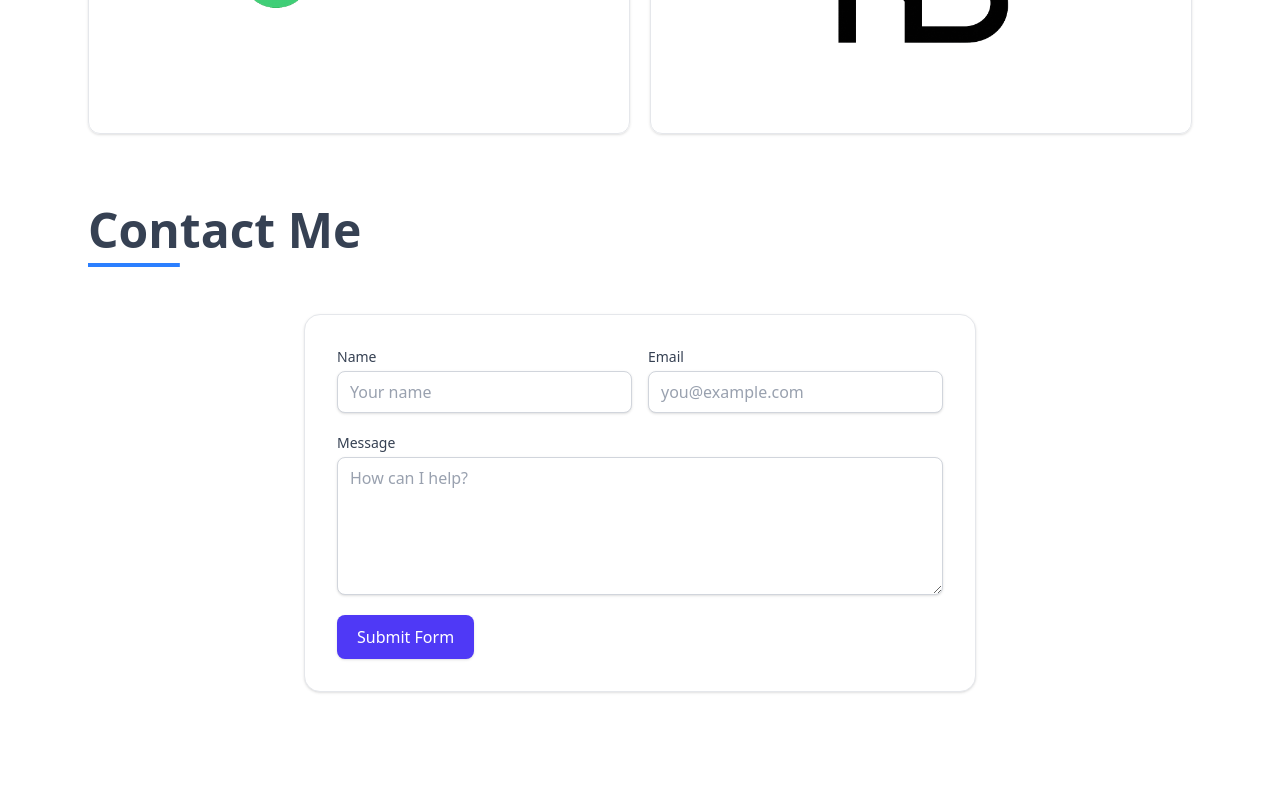
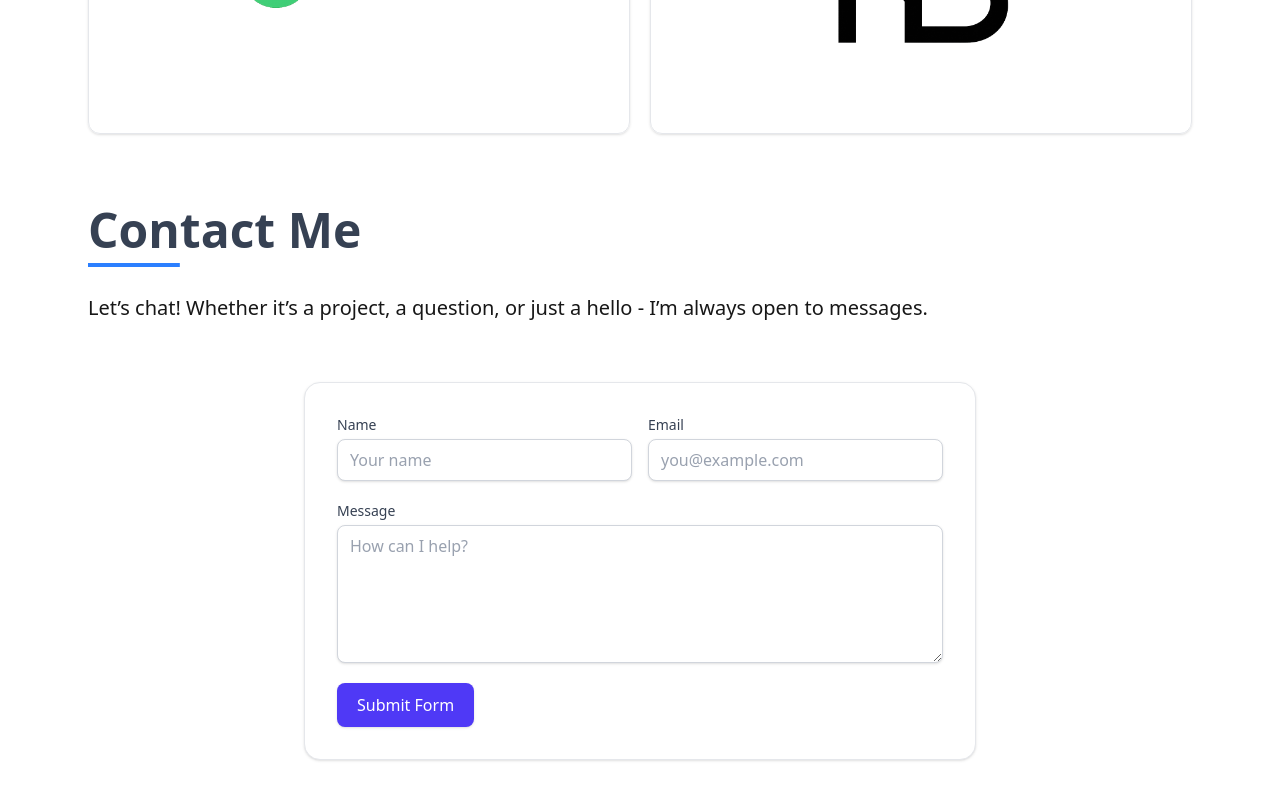
Before and after one commit to bnethanel/my-portfolio, a Next.js app: page / in a window 1280 px wide. Shown: the part 1804-2604 px from the top of the page. Before the commit the page ends 2544 px from the top, so only its background shows below. Built offline with nearby package versions, Linux system fonts and the light colour scheme.

Commit message:
add a comment

```diff
--- a/src/app/cmps/Contact.jsx
+++ b/src/app/cmps/Contact.jsx
@@ -34,9 +34,10 @@ export function Contact() {
 
     return (
         <div id="contact" className="max-w-6xl mx-auto w-full px-6 py-12 scroll-mt-20">
-            <h1 className='text-5xl text-start text-gray-700 font-bold mb-15'>
+            <h1 className='text-5xl text-start text-gray-700 font-bold mb-5'>
                 <span className='underline underline-offset-15 decoration-blue-500'>Con</span>tact Me
             </h1>
+            <h2 className="mb-15 mt-10 text-xl">Let’s chat! Whether it’s a project, a question, or just a hello - I’m always open to messages.</h2>
             <div className="mx-auto w-full max-w-2xl rounded-2xl border border-gray-200 bg-white p-6 md:p-8 shadow-sm">
                 <form onSubmit={onSubmit} className="space-y-5">
                     <div className="grid grid-cols-1 gap-4 md:grid-cols-2">
```
